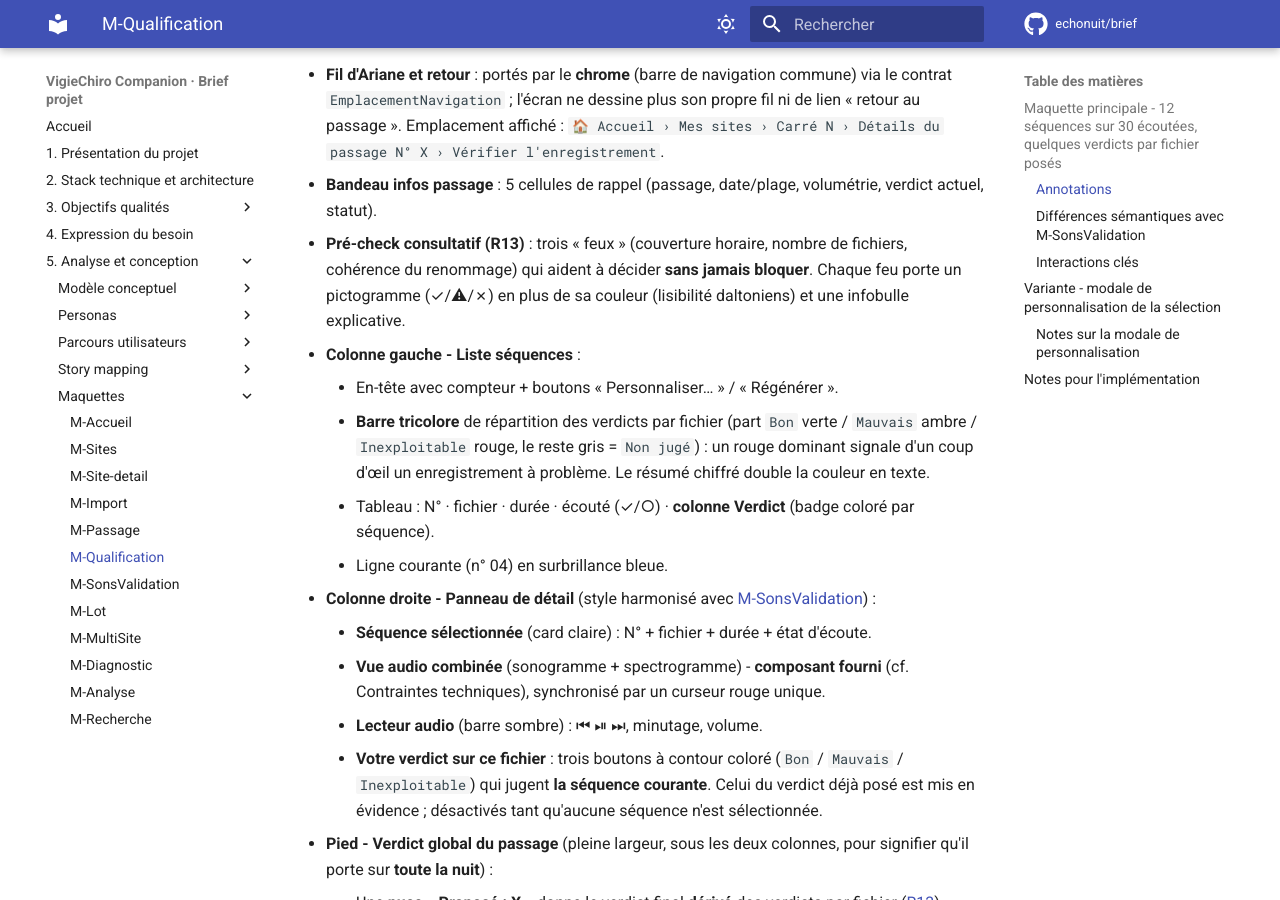
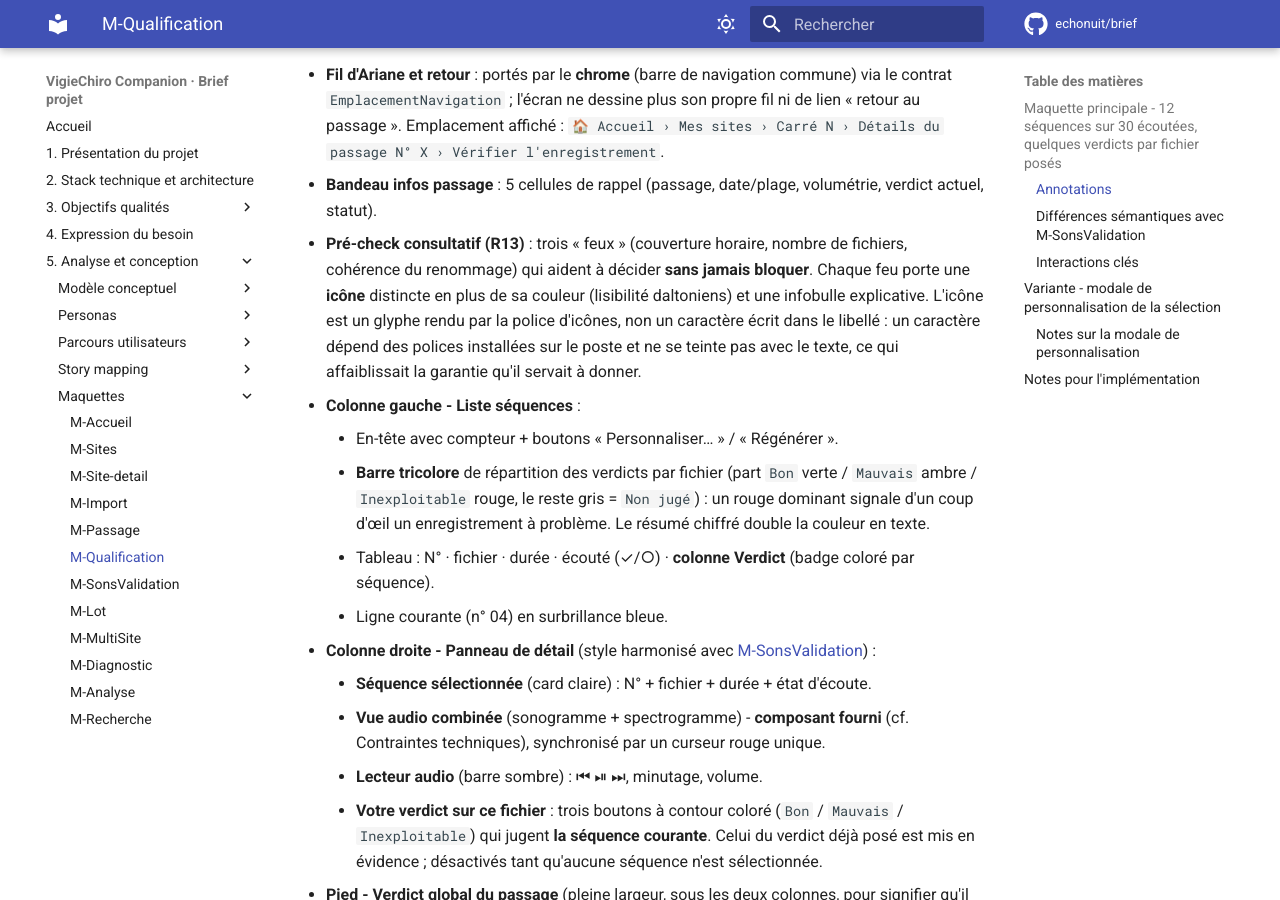
Before and after one commit to IUTInfoAix-S201/brief, an MkDocs documentation site: the page built from docs/Analyse et conception/Maquettes/M-Qualification.md, in a window 1280 px wide and 900 px high, scrolled down 1473 px. Built offline with MkDocs 1.6.1 and Material for MkDocs 9.7.7, drawn with Linux system fonts in a browser that asks for light colours; comment, search, counter and statistics services are not loaded.

Commit message:
docs(M-Qualification): le pictogramme d'un feu est une icône, pas un caractère (#51)
Passe 5 de la clôture de l'EPIC #1990.

La maquette décrivait le mécanisme d'accessibilité des trois feux du
pré-check en nommant les glyphes littéraux : « un pictogramme (✓/⚠/✗) en
plus de sa couleur (lisibilité daltoniens) ».

L'intention était juste et reste inchangée : ne pas encoder l'état par la
seule teinte. Mais un caractère écrit dans un libellé dépend des polices
installées sur le poste et ne se teinte pas avec le texte - il pouvait
donc disparaître ou se déformer selon la machine, affaiblissant
précisément la garantie qu'il servait à donner.

Les feux portent désormais une icône de la police d'icônes, dont la forme
et la couleur viennent de la même source que celles des bandeaux et des
comptes rendus de l'application.

Refs IUTInfoAix-S201/vigiechiro-pr-companion#1990

```diff
--- a/docs/Analyse et conception/Maquettes/M-Qualification.md
+++ b/docs/Analyse et conception/Maquettes/M-Qualification.md
@@ -329,7 +329,7 @@ L'écran est divisé en **2 colonnes** surmontant un **bandeau de décision en p
 
 - **Fil d'Ariane et retour** : portés par le **chrome** (barre de navigation commune) via le contrat `EmplacementNavigation` ; l'écran ne dessine plus son propre fil ni de lien « retour au passage ». Emplacement affiché : `🏠 Accueil › Mes sites › Carré N › Détails du passage N° X › Vérifier l'enregistrement`.
 - **Bandeau infos passage** : 5 cellules de rappel (passage, date/plage, volumétrie, verdict actuel, statut).
-- **Pré-check consultatif (R13)** : trois « feux » (couverture horaire, nombre de fichiers, cohérence du renommage) qui aident à décider **sans jamais bloquer**. Chaque feu porte un pictogramme (✓/⚠/✗) en plus de sa couleur (lisibilité daltoniens) et une infobulle explicative.
+- **Pré-check consultatif (R13)** : trois « feux » (couverture horaire, nombre de fichiers, cohérence du renommage) qui aident à décider **sans jamais bloquer**. Chaque feu porte une **icône** distincte en plus de sa couleur (lisibilité daltoniens) et une infobulle explicative. L'icône est un glyphe rendu par la police d'icônes, non un caractère écrit dans le libellé : un caractère dépend des polices installées sur le poste et ne se teinte pas avec le texte, ce qui affaiblissait la garantie qu'il servait à donner.
 - **Colonne gauche - Liste séquences** :
     - En-tête avec compteur + boutons « Personnaliser… » / « Régénérer ».
     - **Barre tricolore** de répartition des verdicts par fichier (part `Bon` verte / `Mauvais` ambre / `Inexploitable` rouge, le reste gris = `Non jugé`) : un rouge dominant signale d'un coup d'œil un enregistrement à problème. Le résumé chiffré double la couleur en texte.
```
